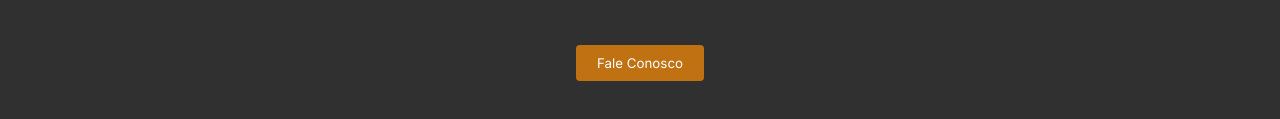
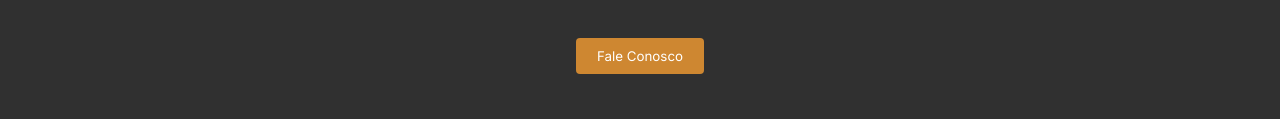
Before and after one commit to roberttmello/desafio-01-landing-page-dnc, a plain HTML site: page index.html in a window 1280 px wide. In both pictures the pointer is over the button "Fale Conosco". Shown: the part 1398-1517 px from the top of the page. Drawn offline with Linux system fonts and the light colour scheme.

Commit message:
Adicionado - Animação do botão na sessão Contato

```diff
--- a/style.css
+++ b/style.css
@@ -110,4 +110,11 @@
     border-radius: 4px;
     height: 36px;
     width: 128px;
+    cursor: pointer;
 }
+
+.contato button:hover {
+   background-color:#ce8731;
+   transform: translateY(-7px);
+   transition-duration: 0.4s;
+}
```
